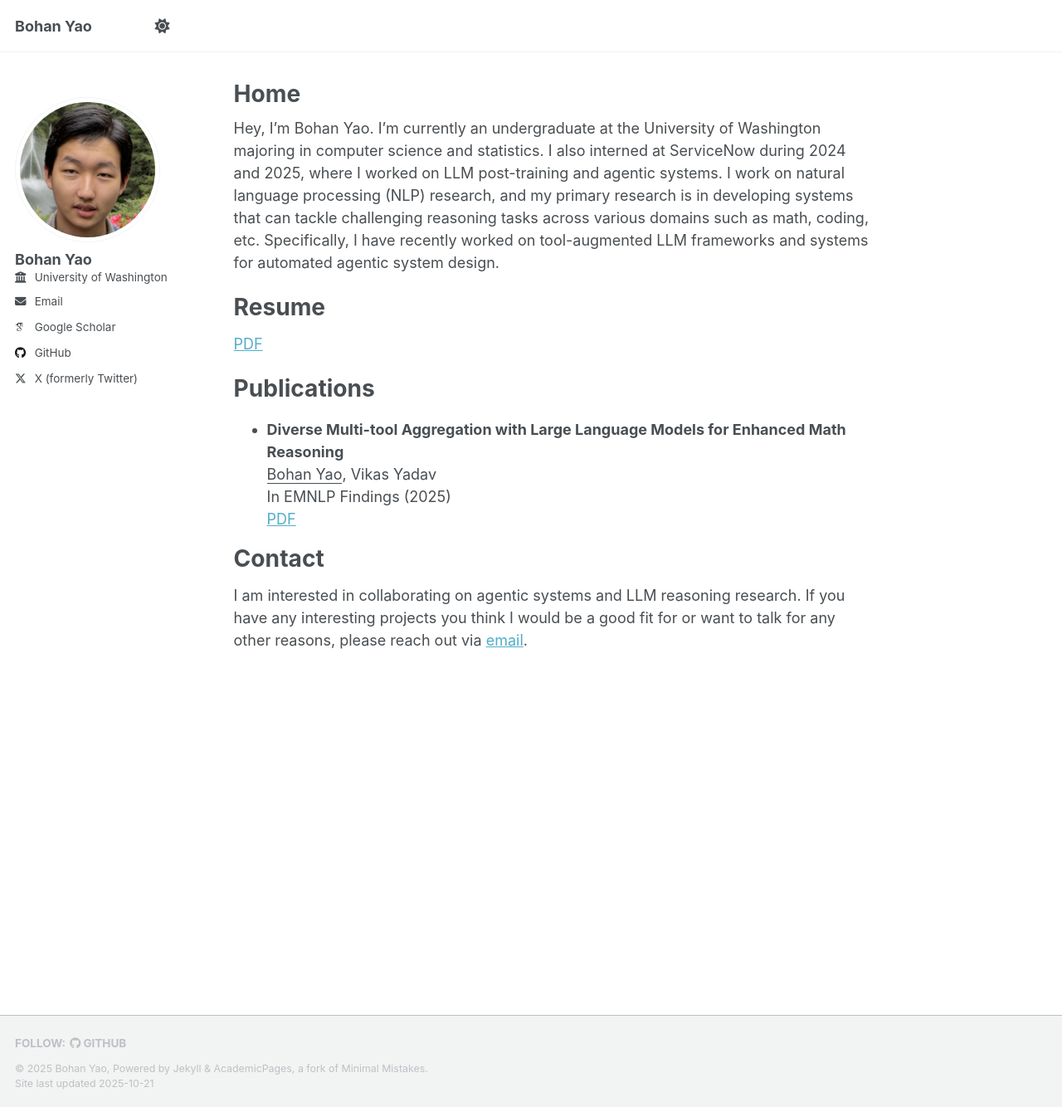
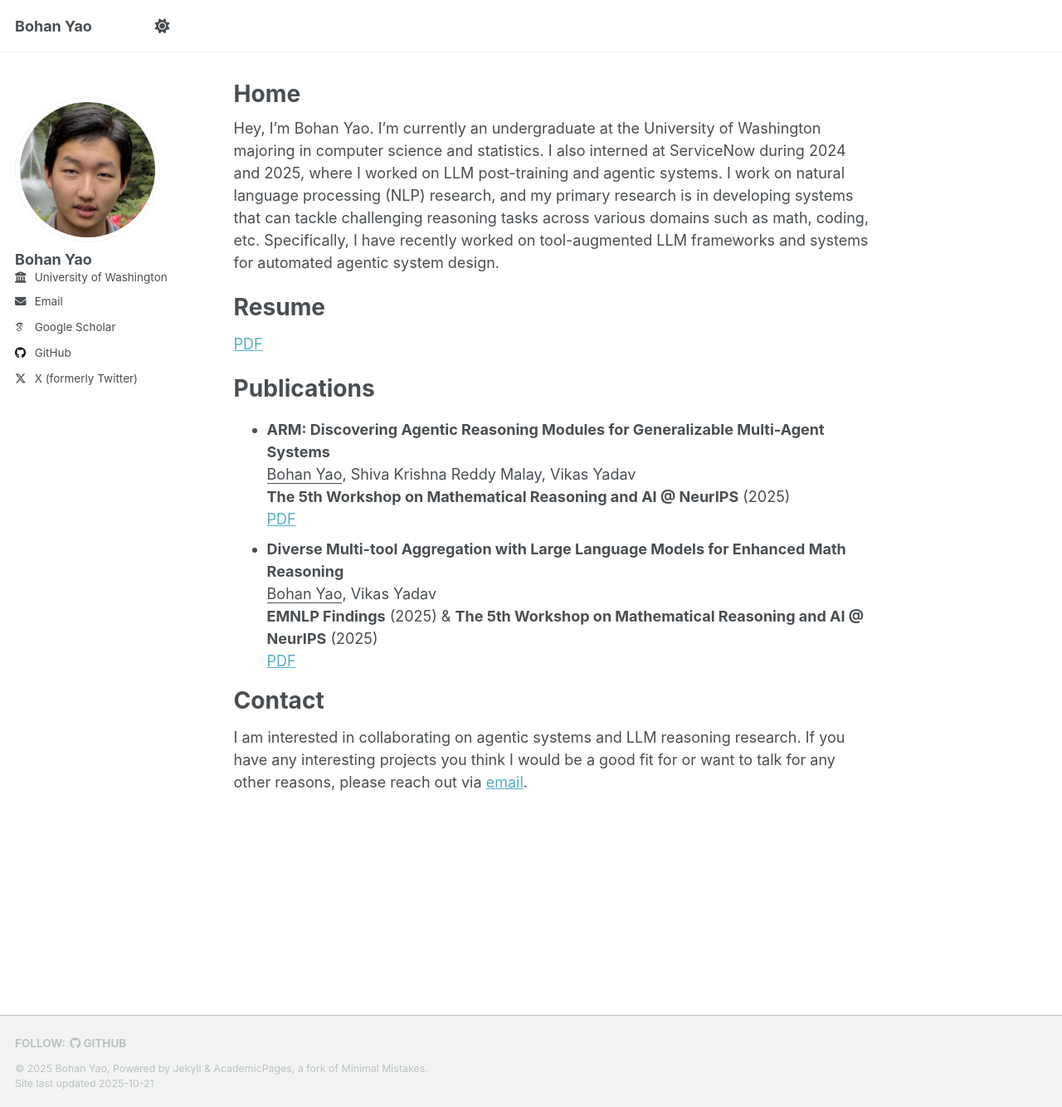
Before and after one commit to bohanyao-nlp/bohanyao-nlp.github.io, a Jekyll site: the page built from _pages/about.md, in a window 1280 px wide and 1334 px high. Shown: the whole window at 83% size. Built offline with Jekyll 4.4.1, drawn with Linux system fonts in a browser that asks for light colours; some web fonts are replaced; a script that is not in the unit is left out.

Commit message:
add publication

```diff
--- a/_pages/about.md
+++ b/_pages/about.md
@@ -13,9 +13,13 @@ Hey, I'm Bohan Yao. I'm currently an undergraduate at the University of Washingt
 [PDF](../files/paper1.pdf)
 
 # Publications
+- **ARM: Discovering Agentic Reasoning Modules for Generalizable Multi-Agent Systems**
+    <ins>Bohan Yao</ins>, Shiva Krishna Reddy Malay, Vikas Yadav
+    **The 5th Workshop on Mathematical Reasoning and AI @ NeurIPS** (2025)
+    [PDF](https://arxiv.org/abs/2510.05746)
 - **Diverse Multi-tool Aggregation with Large Language Models for Enhanced Math Reasoning**
     <ins>Bohan Yao</ins>, Vikas Yadav
-    In EMNLP Findings (2025)
+    **EMNLP Findings** (2025) & **The 5th Workshop on Mathematical Reasoning and AI @ NeurIPS** (2025)
     [PDF](https://arxiv.org/abs/2507.18973)
 
 # Contact
```
